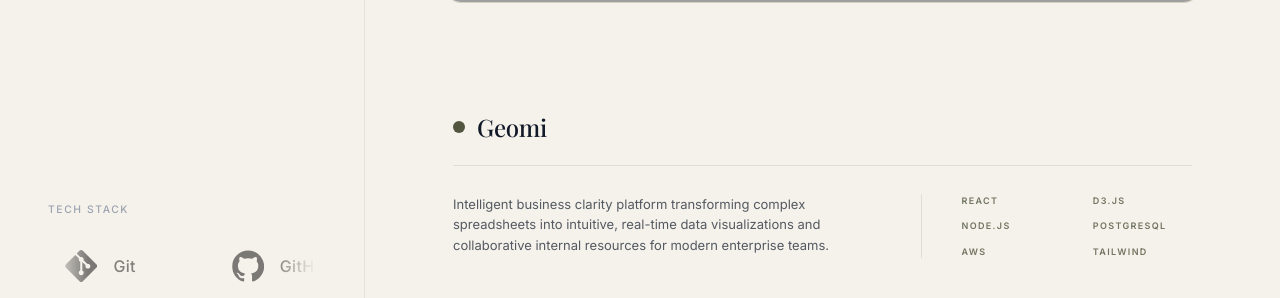
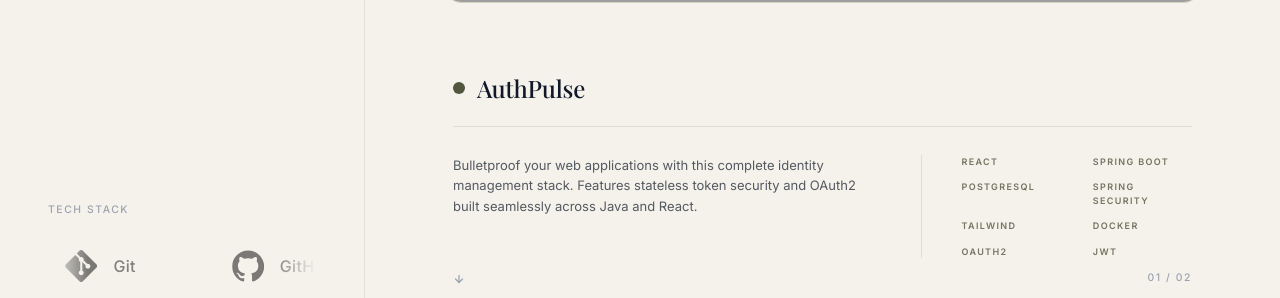
Before and after one commit to benpointdex/portfolio, a React (Vite) app: page / in a window 1280 px wide. Shown: the part 502-800 px from the top of the page. Built offline with nearby package versions, Linux system fonts and the light colour scheme; grey boxes are pictures that could not be loaded.

Commit message:
feat: implemented real project data

```diff
--- a/src/components/Projects.jsx
+++ b/src/components/Projects.jsx
@@ -4,63 +4,52 @@ import { Link } from 'react-router-dom';
 // Project data with expanded info for the new detail view
 export const projects = [
   {
-    id: 'geomi',
-    name: 'Turning spreadsheet chaos into intelligent clarity',
-    displayName: 'Geomi',
-    description: 'Find the product design for Edgal, a business intelligence platform that helps teams move beyond spreadsheets and make sense of their data in real-time. We created a complex data-heavy tool into an intuitive experience that anyone can build and share internal resources with simple spreadsheet skills.',
-    shortDescription: 'Intelligent business clarity platform transforming complex spreadsheets into intuitive, real-time data visualizations and collaborative internal resources for modern enterprise teams.',
-    techStack: ['React', 'D3.js', 'Node.js', 'PostgreSQL', 'AWS', 'Tailwind'],
-    image: 'https://images.unsplash.com/photo-1551288049-bbbda536339a?auto=format&fit=crop&q=80&w=1400&h=900',
+    id: 'auth-pulse',
+    name: 'Secure, scalable access from backend to browser',
+    displayName: 'AuthPulse',
+    description: 'AuthPulse is a complete identity and access management solution built for modern web applications. Featuring stateless JWT security, automatic token refreshing, and seamless Google OAuth2 integration, it provides a secure bridge between a robust Java backend and a responsive React dashboard.',
+    shortDescription: 'Bulletproof your web applications with this complete identity management stack. Features stateless token security and OAuth2 built seamlessly across Java and React.',
+    techStack: ['React', 'Spring Boot', 'PostgreSQL', 'Spring Security', 'Tailwind', 'Docker', 'OAuth2', 'JWT'],
+    image: '/auth-pulse/hero.bmp',
     color: '#52563F',
-    client: 'Edgal',
-    industry: 'Business Intelligence, Data Automation',
-    services: 'Product Design',
+    liveUrl: 'https://auth-back-latest.onrender.com/',
+    githubUrl: 'https://github.com/benpointdex/auth-system',
     screenshots: [
-      'https://images.unsplash.com/photo-1551288049-bbbda536339a?auto=format&fit=crop&q=80&w=1400&h=900',
-      'https://images.unsplash.com/photo-1460925895917-afdab827c52f?auto=format&fit=crop&q=80&w=1400&h=900',
-      'https://images.unsplash.com/photo-1504868584819-f8e90526354a?auto=format&fit=crop&q=80&w=1400&h=900',
+      '/auth-pulse/hero.bmp',
+      '/auth-pulse/login.bmp',
+      '/auth-pulse/dashboard.bmp'
     ]
   },
   {
-    id: 'concierge',
-    name: 'Intelligent search for enterprise knowledge bases',
-    displayName: 'Concierge',
-    description: 'The trusted AI answer machine for your B2B docs. Semantic search over private knowledge bases with GPT-4 integration and team permissions. We built a system that understands natural language queries and returns precise answers with citations.',
-    shortDescription: 'AI-powered semantic search engine for B2B documentation, integrating GPT-4 to provide precise, cited answers from private enterprise knowledge bases.',
-    techStack: ['Next.js', 'OpenAI', 'Pinecone', 'Python', 'Docker', 'Redis'],
-    image: 'https://images.unsplash.com/photo-1677442136019-21780ecad995?auto=format&fit=crop&q=80&w=1400&h=900',
+    id: 'shortify',
+    name: 'Making every click count with intelligent tracking',
+    displayName: 'Shortify',
+    description: 'Find the product design for Shortify, a secure URL management tool designed to convert complex links into manageable assets. Featuring a responsive interface and reliable backend architecture, the platform provides real-time click analytics and instant redirection for a frictionless user experience.',
+    shortDescription: 'Make every click count with this high-performance URL shortener. Offers instant redirection and intelligent analytics powered by a scalable Spring Boot architecture.',
+    techStack: ['React', 'TypeScript', 'Spring Boot', 'PostgreSQL', 'Spring Security', 'JWT'],
+    image: '/shortner/hero.bmp',
     color: '#D7D2C3',
-    client: 'Concierge AI',
-    industry: 'Enterprise Software, AI',
-    services: 'Full Stack Development',
+    liveUrl: 'https://short-ifyy.netlify.app/',
+    githubUrl: 'https://github.com/benpointdex/Url-Shortener',
     screenshots: [
-      'https://images.unsplash.com/photo-1677442136019-21780ecad995?auto=format&fit=crop&q=80&w=1400&h=900',
-      'https://images.unsplash.com/photo-1664575602554-2087b04935a5?auto=format&fit=crop&q=80&w=1400&h=900',
-    ]
-  },
-  {
-    id: 'ikigai',
-    name: 'Finding purpose through daily habits',
-    displayName: 'Ikigai',
-    description: 'A habit and goal tracking platform inspired by the Japanese philosophy of purpose. Gamified streaks, AI insights, and beautiful data visualization. The app helps users align their daily activities with their long-term life goals.',
-    shortDescription: 'Purpose-driven habit tracking platform blending Japanese philosophy with AI insights, gamified streaks, and elegant data visualizations to align daily activities.',
-    techStack: ['React Native', 'Firebase', 'Redux', 'Chart.js', 'Node.js', 'Stripe'],
-    image: 'https://images.unsplash.com/photo-1611532736597-de2d4265fba3?auto=format&fit=crop&q=80&w=1400&h=900',
-    color: '#9CA3AF',
-    client: 'Ikigai Labs',
-    industry: 'Wellness, Productivity',
-    services: 'Mobile Design, UX Research',
-    screenshots: [
-      'https://images.unsplash.com/photo-1611532736597-de2d4265fba3?auto=format&fit=crop&q=80&w=1400&h=900',
-      'https://images.unsplash.com/photo-1555066931-4365d14bab8c?auto=format&fit=crop&q=80&w=1400&h=900',
+      '/shortner/hero.bmp',
+      '/shortner/login.bmp',
+      '/shortner/dashboard.bmp'
     ]
   }
 ];
 
 
 const ProjectCard = ({ project, isLast }) => {
+  const [isHovered, setIsHovered] = React.useState(false);
+
   return (
-    <Link to={`/project/${project.id}`} style={{ textDecoration: 'none', color: 'inherit' }}>
+    <Link
+      to={`/project/${project.id}`}
+      style={{ textDecoration: 'none', color: 'inherit' }}
+      onMouseEnter={() => setIsHovered(true)}
+      onMouseLeave={() => setIsHovered(false)}
+    >
       <div
         style={{
           height: '100%',
@@ -74,10 +63,11 @@ const ProjectCard = ({ project, isLast }) => {
           borderRadius: '16px',
           overflow: 'hidden',
           backgroundColor: '#E7E3D5',
-          border: '0.8px solid rgba(82, 86, 63, 0.12)',
+          border: `0.8px solid ${isHovered ? 'rgba(82, 86, 63, 0.14)' : 'rgba(82, 86, 63, 0.12)'}`,
           position: 'relative',
           width: '100%',
           aspectRatio: '16 / 9',
+          transition: 'border-color 0.8s ease',
         }}>
           <img
             src={project.image}
@@ -87,6 +77,8 @@ const ProjectCard = ({ project, isLast }) => {
               height: '100%',
               objectFit: 'cover',
               display: 'block',
+              transform: isHovered ? 'scale(1.008)' : 'scale(1)',
+              transition: 'transform 1s cubic-bezier(0.16, 1, 0.3, 1)',
             }}
           />
         </div>
@@ -296,6 +288,51 @@ const Projects = () => {
           />
         ))}
       </div>
+
+      {/* Footer Status Indicators */}
+      <div style={{
+        position: 'absolute',
+        bottom: '12px',
+        left: '8px',
+        right: '8px',
+        display: 'flex',
+        justifyContent: 'space-between',
+        alignItems: 'center',
+        pointerEvents: 'none',
+        zIndex: 100,
+      }}>
+        {/* Scroll Indicator */}
+        <div style={{
+          display: 'flex',
+          alignItems: 'center',
+          gap: '8px',
+          fontFamily: 'Inter, sans-serif',
+          fontSize: '10.4px',
+          fontWeight: '500',
+          letterSpacing: '0.15em',
+          color: '#9CA3AF',
+          textTransform: 'uppercase',
+          opacity: currentIndex < projects.length - 1 ? 1 : 0,
+          transition: 'opacity 0.3s ease',
+        }}>
+
+          <svg width="12" height="12" viewBox="0 0 24 24" fill="none" stroke="currentColor" strokeWidth="2.5" strokeLinecap="round" strokeLinejoin="round" style={{ transform: 'translateY(1px)' }}>
+            <line x1="12" y1="5" x2="12" y2="19"></line>
+            <polyline points="19 12 12 19 5 12"></polyline>
+          </svg>
+        </div>
+
+        {/* Project Counter */}
+        <div style={{
+          fontFamily: 'Inter, sans-serif',
+          fontSize: '10.4px',
+          fontWeight: '500',
+          letterSpacing: '0.15em',
+          color: '#9CA3AF',
+        }}>
+          {String(currentIndex + 1).padStart(2, '0')} / {String(projects.length).padStart(2, '0')}
+        </div>
+      </div>
     </div>
   );
 };
```
